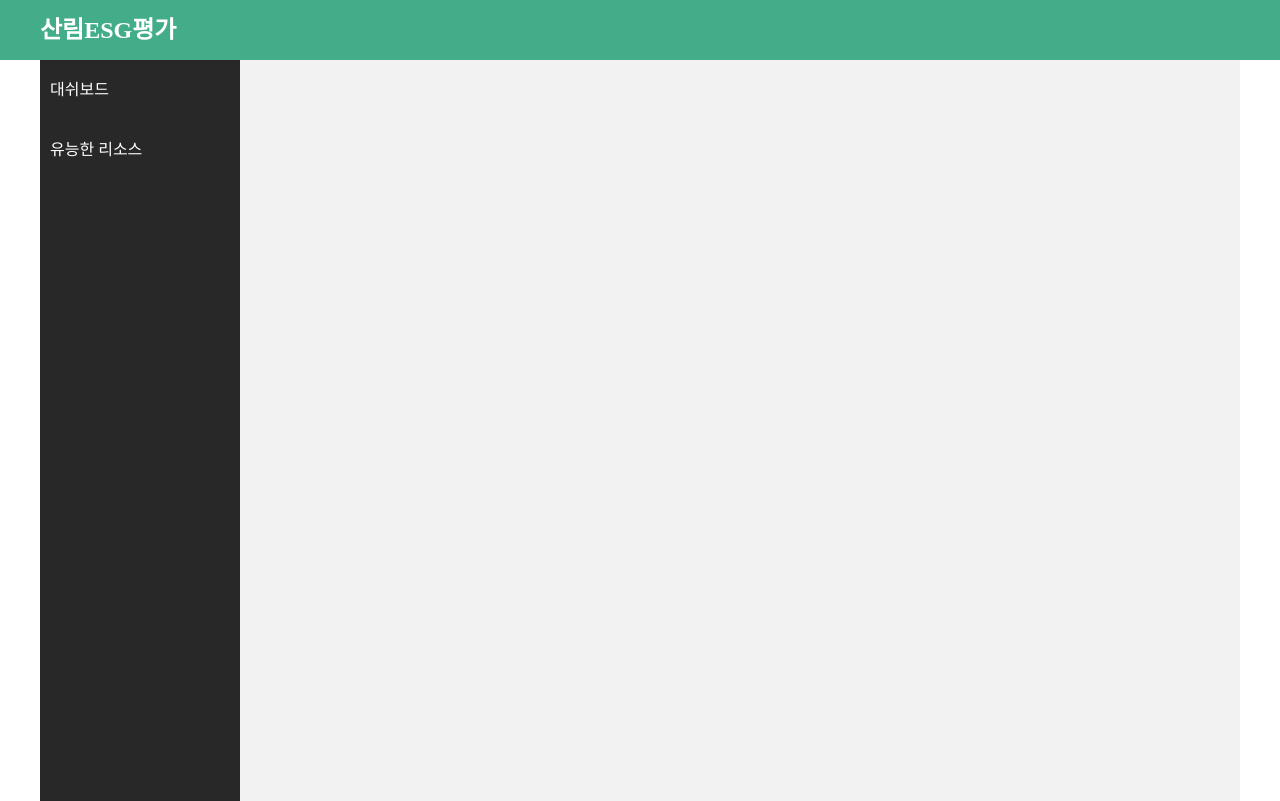
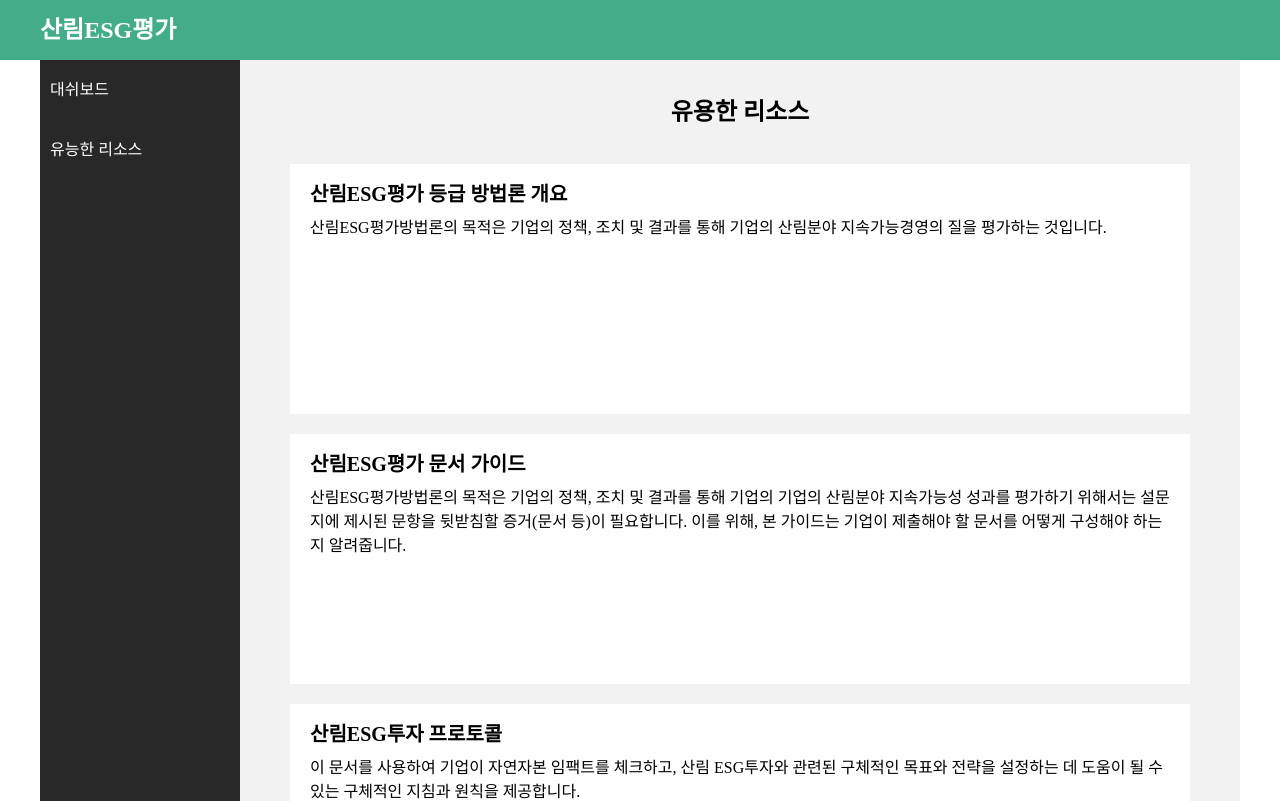
Before and after one commit to rlawlsdn263/cnnu-survey, a React (Vite) app: page /resource in a window 1280 px wide. Shown: the top 801 px of the page. Built offline with nearby package versions, Linux system fonts and the light colour scheme.

Commit message:
[Style] ResourcePage 컴포넌트 생성
ResourcePage 컴포넌트의 HTML 구조를 설계하고 CSS 스타일을 입혔다.

```diff
--- a/src/Layout/Main/Main.jsx
+++ b/src/Layout/Main/Main.jsx
@@ -1,13 +1,13 @@
 import { Routes, Route } from "react-router-dom";
 import styles from "./Main.module.css";
-import { DashBoardPage } from "../../pages/_index";
+import { DashBoardPage, ResourcePage } from "../../pages/_index";
 
 function Main() {
   return (
     <div className={styles.Main}>
       <Routes>
         <Route path="/" element={<DashBoardPage />} />
-        <Route path="/resources" element={<div>리소스</div>} />
+        <Route path="/resource" element={<ResourcePage />} />
       </Routes>
     </div>
   );
--- /dev/null
+++ b/src/pages/ResourcePage/ResourcePage.jsx
@@ -0,0 +1,35 @@
+import styles from "./ResourcePage.module.css";
+
+const ResourcePage = () => {
+  return (
+    <div className={styles.ResourcePage}>
+      <h2 className={styles.title}>유용한 리소스</h2>
+      <div className={styles.contentBox}>
+        <h3>산림ESG평가 등급 방법론 개요</h3>
+        <p>
+          산림ESG평가방법론의 목적은 기업의 정책, 조치 및 결과를 통해 기업의
+          산림분야 지속가능경영의 질을 평가하는 것입니다.
+        </p>
+      </div>
+      <div className={styles.contentBox}>
+        <h3>산림ESG평가 문서 가이드</h3>
+        <p>
+          산림ESG평가방법론의 목적은 기업의 정책, 조치 및 결과를 통해 기업의
+          기업의 산림분야 지속가능성 성과를 평가하기 위해서는 설문지에 제시된
+          문항을 뒷받침할 증거(문서 등)이 필요합니다. 이를 위해, 본 가이드는
+          기업이 제출해야 할 문서를 어떻게 구성해야 하는지 알려줍니다.
+        </p>
+      </div>
+      <div className={styles.contentBox}>
+        <h3>산림ESG투자 프로토콜</h3>
+        <p>
+          이 문서를 사용하여 기업이 자연자본 임팩트를 체크하고, 산림 ESG투자와
+          관련된 구체적인 목표와 전략을 설정하는 데 도움이 될 수 있는 구체적인
+          지침과 원칙을 제공합니다.
+        </p>
+      </div>
+    </div>
+  );
+};
+
+export default ResourcePage;
--- /dev/null
+++ b/src/pages/ResourcePage/ResourcePage.module.css
@@ -0,0 +1,32 @@
+.ResourcePage {
+  display: flex;
+  flex-direction: column;
+  align-items: center;
+  gap: 20px;
+}
+
+.title {
+  font-size: var(--font-lg);
+  font-weight: var(--font-bold);
+  margin-top: 40px;
+  margin-bottom: 20px;
+}
+
+.contentBox {
+  width: 900px;
+  height: 250px;
+  padding: 20px;
+  background-color: var(--color-white);
+}
+
+.contentBox h3 {
+  font-size: var(--font-md-lg);
+  font-weight: var(--font-bold);
+  margin-bottom: 10px;
+}
+
+.contentBox p {
+  font-size: var(--font-regular);
+  font-weight: var(--font-md);
+  line-height: normal;
+}
--- a/src/pages/_index.js
+++ b/src/pages/_index.js
@@ -1 +1,2 @@
 export { default as DashBoardPage } from "./DashBoardPage/DashBoardPage";
+export { default as ResourcePage } from "./ResourcePage/ResourcePage";
--- a/src/styles/root.css
+++ b/src/styles/root.css
@@ -7,6 +7,7 @@
 
   /* font-size */
   --font-md: 16px;
+  --font-md-lg: 20px;
   --font-lg: 24px;
 
   /* font-weight */
```
